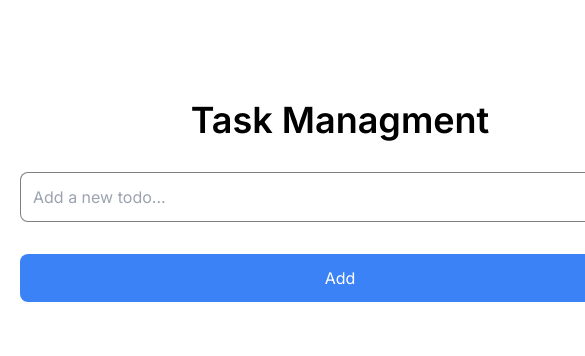
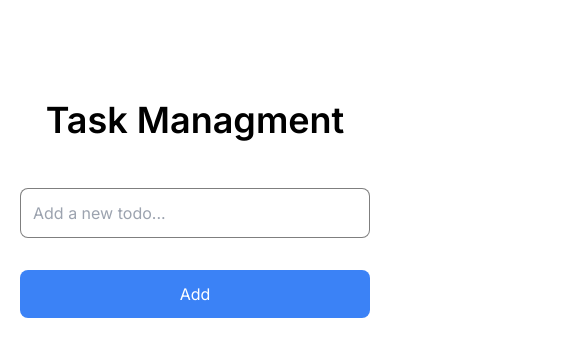
Before and after one commit to adrian-villamil/nextjs-gestion-tareas, a Next.js app: page / in a window 390 px wide. Shown: the top 356 px of the page, 585 px wide, since content can reach past the window. Built offline with nearby package versions, Linux system fonts and the light colour scheme; no server answers; the database is empty.

Commit message:
Updated home page.

```diff
--- a/src/app/page.tsx
+++ b/src/app/page.tsx
@@ -1,12 +1,15 @@
+import { getAllTasks } from "@/actions";
 import { TaskForm, TaskList } from "@/components";
 
-export default function Home() {
+export default async function Home() {
+  const tasks = await getAllTasks();
+
   return (
     <main>
-      <div className="flex flex-col gap-8 w-[680px] min-h-[500px] mt-20 mx-auto p-5">
-      <h1 className="text-center text-4xl font-semibold">Task Managment</h1>
+      <div className="flex flex-col gap-12 w-full sm:max-w-screen-sm mt-20 mx-auto p-5">
+        <h1 className="text-center text-4xl font-semibold">Task Managment</h1>
         <TaskForm />
-        <TaskList tasks={[]} />
+        <TaskList tasks={tasks} />
       </div>
     </main>
   );
```
